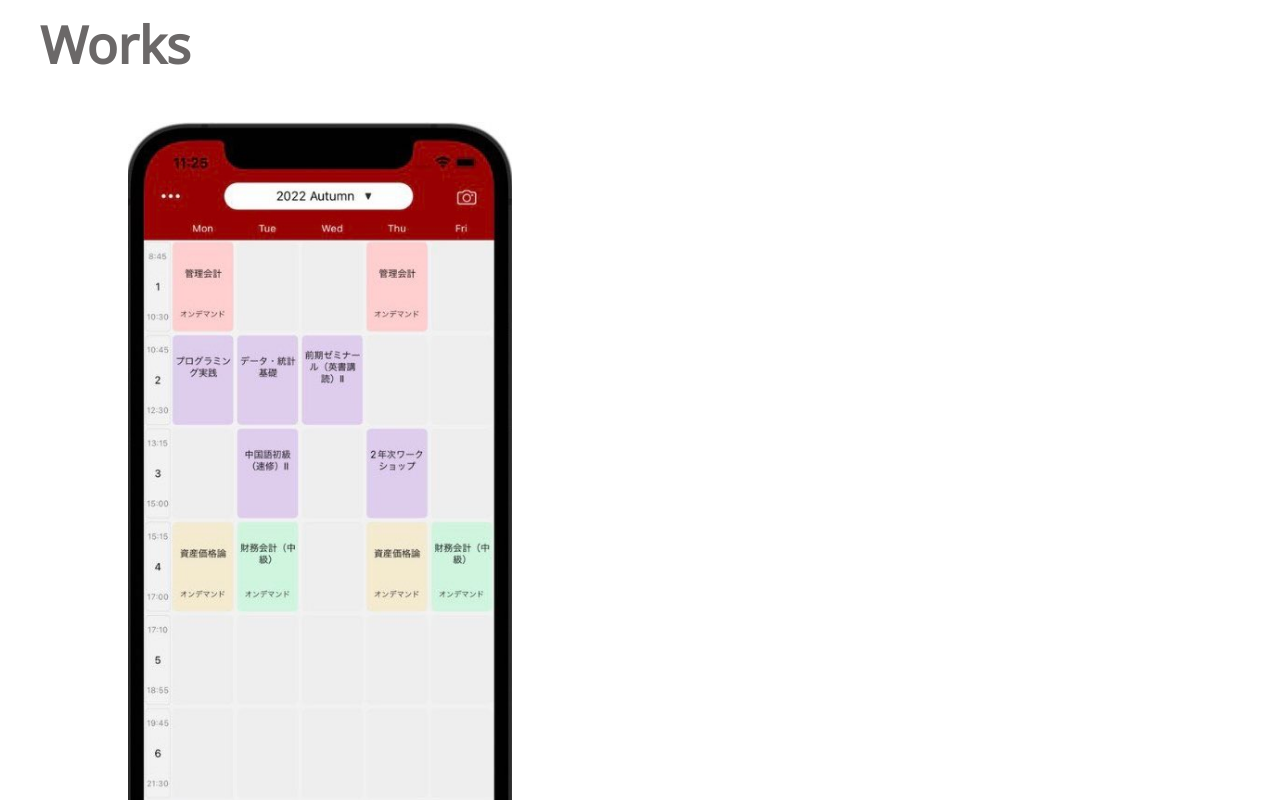
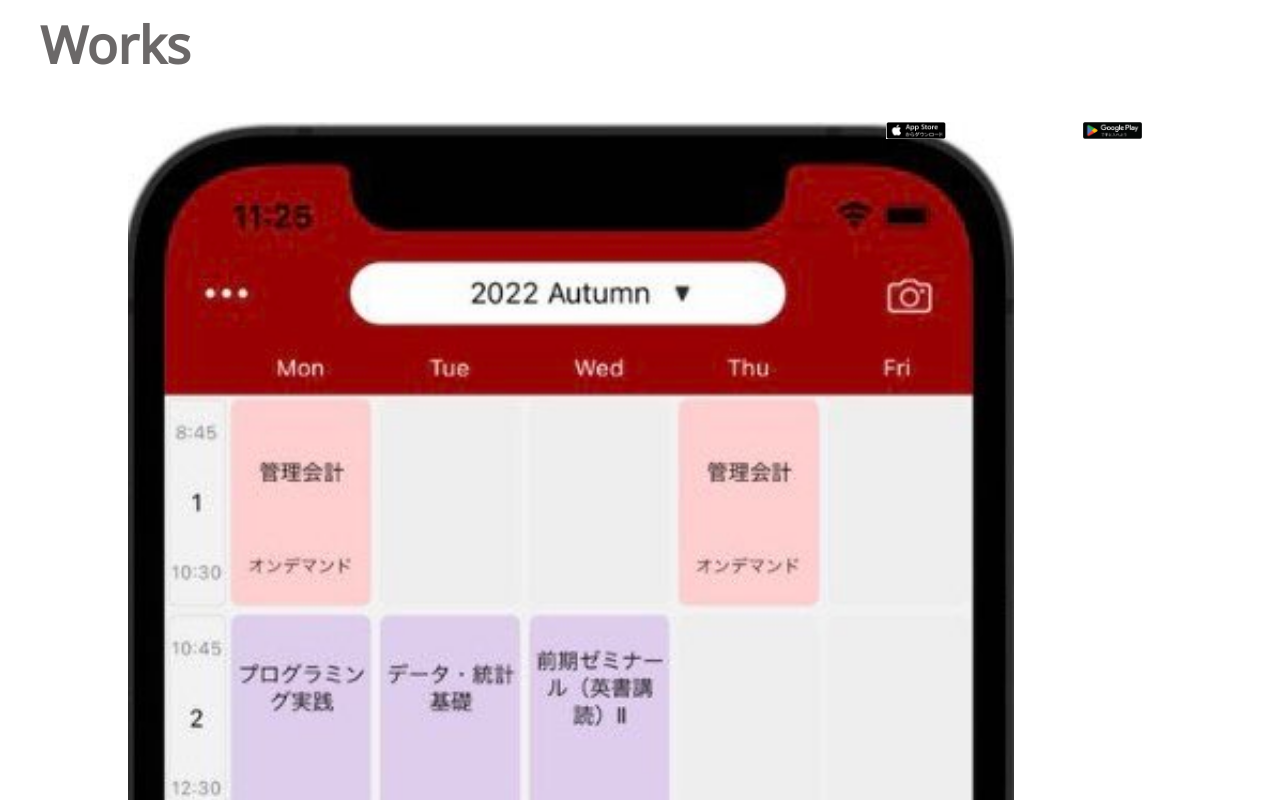
Before and after one commit to RioTsukiji/hit-web, a React (Create React App) app in the folder hit-web/: page / in a window 1280 px wide. Shown: the part 2040-2840 px from the top of the page. Built offline with nearby package versions, Linux system fonts and the light colour scheme.

Commit message:
modify main image

```diff
--- a/hit-web/src/components/Content/Works/Works.css
+++ b/hit-web/src/components/Content/Works/Works.css
@@ -1,25 +1,40 @@
 #works h2 {
     color: #6b6868;
-	font-size: 4.0vw;
+    font-size: 4.0vw;
     text-align: left;
-	margin-left: 40px;
+    margin-left: 40px;
 }
 
 section {
-    max-width: 100%;  /* 最大幅を設定 */
+    max-width: 100%;
 }
 
-.main_image img {
+.works-container {
+    display: flex;
+}
+
+.main-image {
+    width: 360vw;
+}
+
+.main-image img {
     margin-left: 10vw;
+    width: 100%;
+    height: auto;
+}
+
+.link-images {
+    display: flex;
+    flex-direction: row; /* 横並びに変更 */
+    gap: 0vw;  /* 2つのリンクイメージの間にスペースを作る */
 }
 
 .works-img {
     width: 30%;
-    height: auto;  /* 高さは自動（アスペクト比を保つ） */
+    height: auto;
 }
 
-.img-container {
+/* .app-link {
     display: flex;
-    justify-content: space-around;  /* 画像間のスペースを均等に */
-    flex-wrap: wrap;  /* 必要に応じて次の行に移動 */
-}
+    justify-content: space-around;
+} */
--- a/hit-web/src/components/Content/Works/Works.js
+++ b/hit-web/src/components/Content/Works/Works.js
@@ -5,10 +5,12 @@ const Works = () => {
     return (
         <section id="works">
             <h2>Works</h2>
-			<div className="main_image">
-				<img src="/images/bashikoma.jpg" alt="説明文" style={{maxWidth: "30%"}}/>
+			<div className="works-container">
+				<div className="main-image">
+					<img src="/images/bashikoma.jpg" alt="説明文" />
 				</div>
-			<div className="img-container">
+				<div className="link-images">
+					<div className="app-link">
 						<a href="https://apps.apple.com/jp/app/%E3%83%90%E3%82%B7%E3%82%B3%E3%83%9E/id1622496073"
 							target="_blank"
 							rel="noopener noreferrer"
@@ -16,7 +18,7 @@ const Works = () => {
 							<img src="/images/apple.png" alt="説明文" className='works-img'/>
 						</a>
 					</div>
-			<div className="img-container">
+					<div className="app-link">
 						<a href="https://play.google.com/store/search?q=バシコマ&c=apps&hl=ja-JP"
 							target="_blank"
 							rel="noopener noreferrer"
@@ -24,6 +26,8 @@ const Works = () => {
 							<img src="/images/google.png" alt="説明文" className='works-img'/>
 						</a>
 					</div>
+				</div>
+			</div>
         </section>
     );
 };
```
Lines whose indentation alone changed are shown as unchanged.
